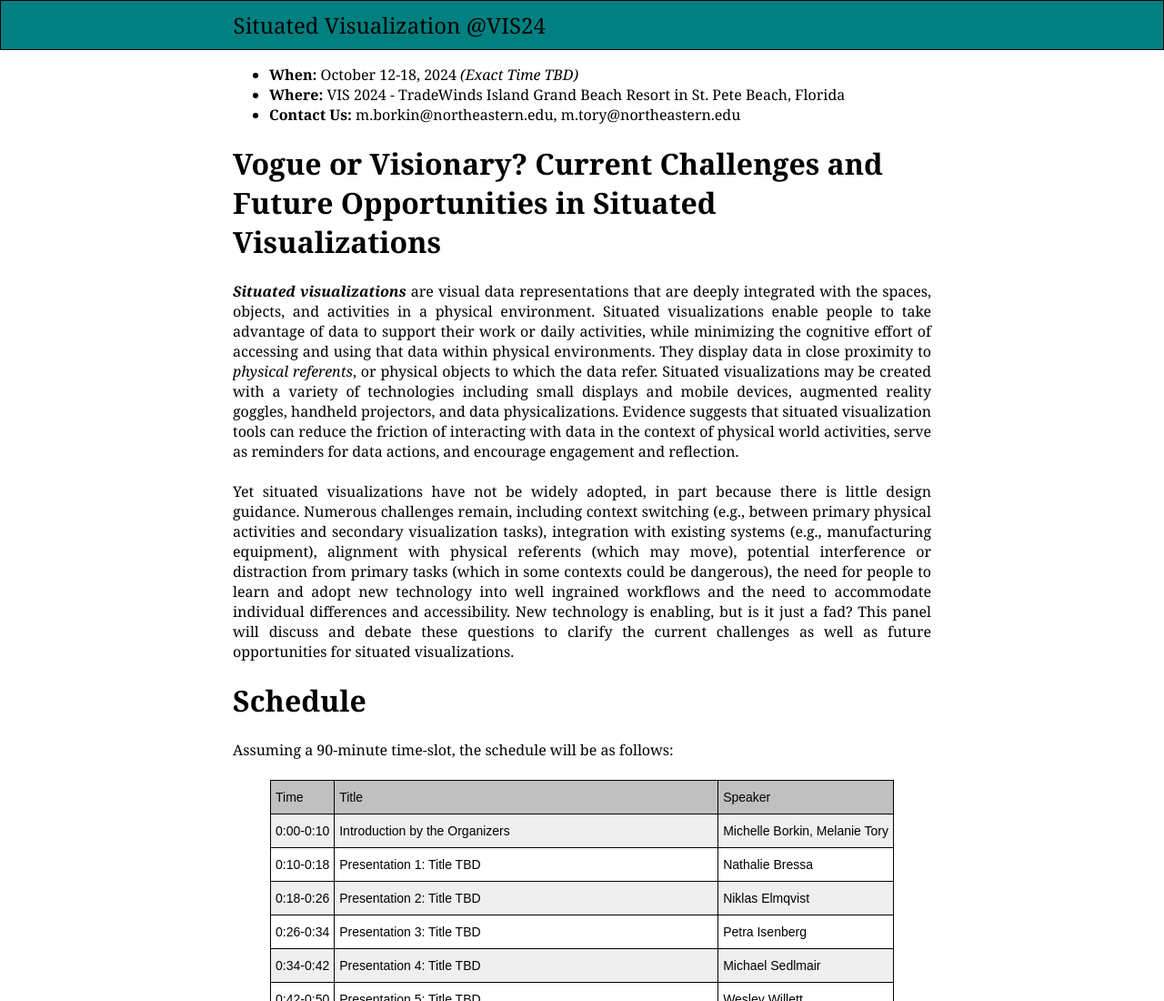
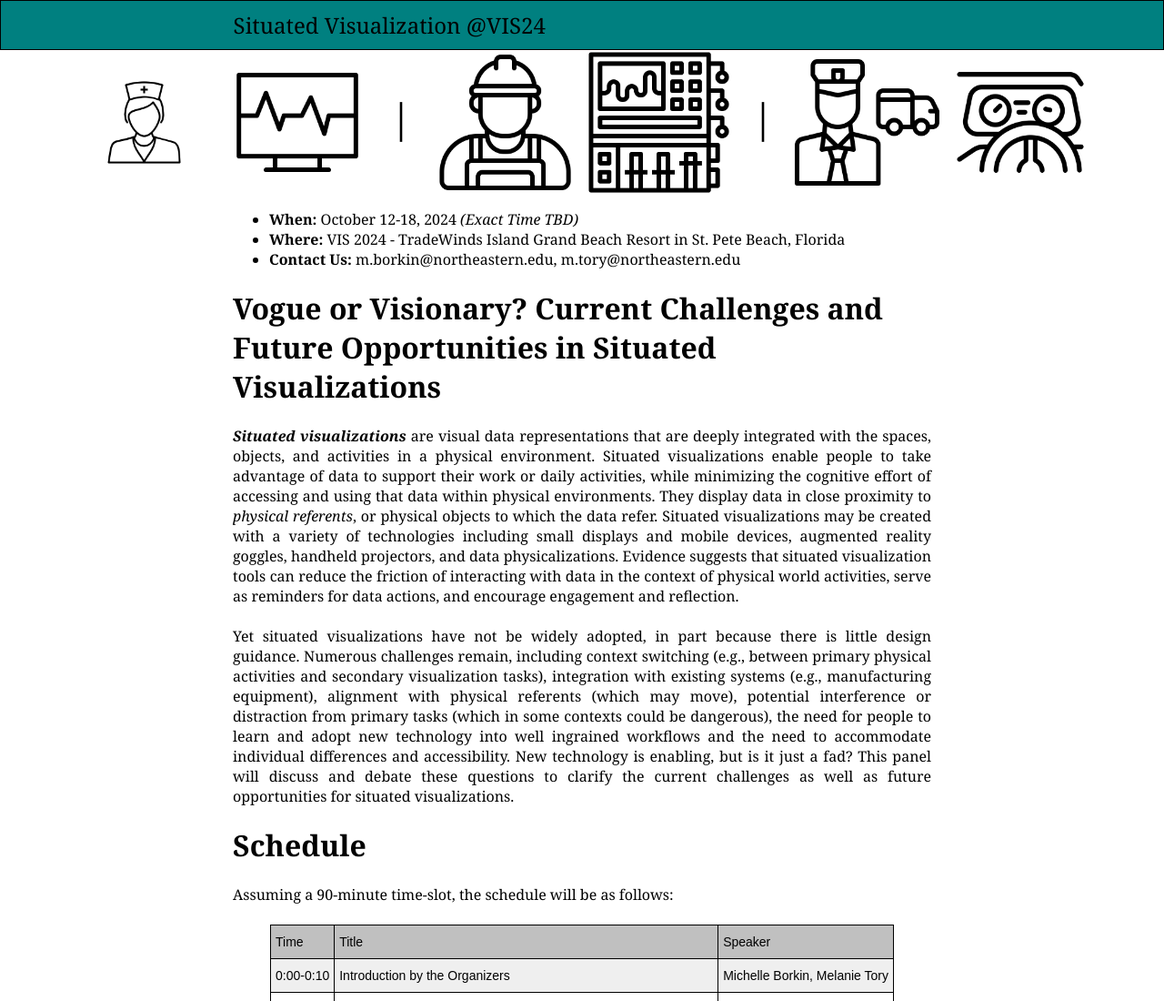
Before and after one commit to situatedVis/Vis2024, a plain HTML site: page index.html in a window 1280 px wide. Shown: the top 1100 px of the page at 91% size. Drawn offline with Linux system fonts and the light colour scheme.

Commit message:
Added images to top of page from noun project

```diff
--- a/index.html
+++ b/index.html
@@ -14,6 +14,16 @@
         </div>
     </header>
     <body>
+        <div class="flex-row center header-imgs">
+            <img src="images/nurse.png" class="header-img">
+            <img src="images/medical monitor.png" class="header-img">
+            <img src="images/line.png" class="header-img-break">
+            <img src="images/construction.png" class="header-img">
+            <img src="images/factory console.png" class="header-img">
+            <img src="images/line.png" class="header-img-break">
+            <img src="images/truck driver.png" class="header-img">
+            <img src="images/car dashboard.png" class="header-img">
+        </div>
         <div id="central-body">
             <ul>
                 <li><strong>When:</strong> October 12-18, 2024 <i> (Exact Time TBD) </i> </li>
--- a/styles.css
+++ b/styles.css
@@ -16,7 +16,17 @@ html,body{
     }
 }
 
+.header-imgs{
+    width: calc(100vw - 10px);
+}
 
+.header-img{
+    width: calc(100% / 8);
+}
+
+.header-img-break{
+    width: 50px;
+}
 
 header{
     width: calc(100% - 2px);
```
Also changed, not shown: images/car dashboard.png (added), images/construction.png (added), images/factory console.png (added), images/line.png (added), images/medical monitor.png (added), images/nurse.png (added), images/truck driver.png (added).
